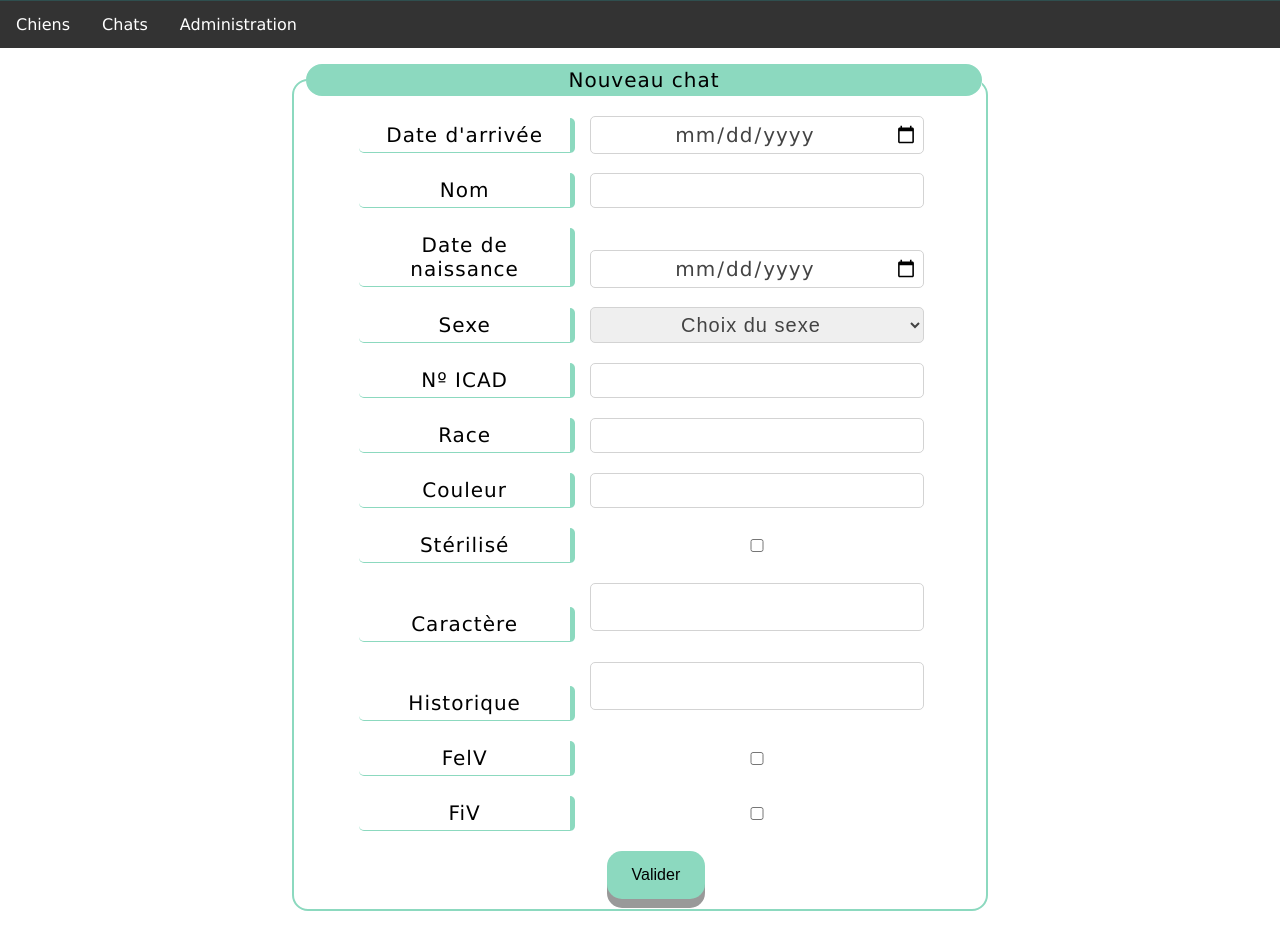
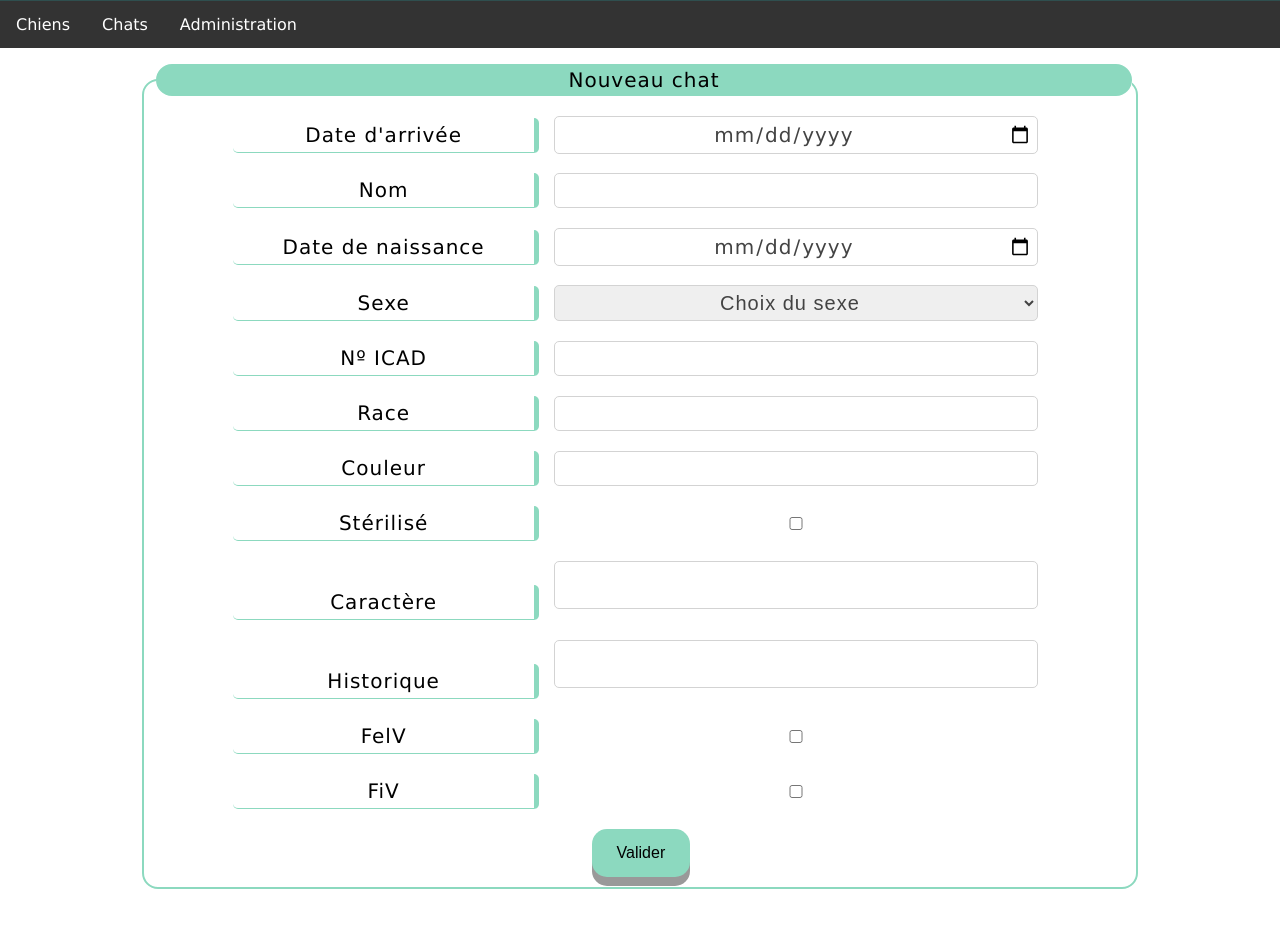
Before and after one commit to les-rescapes-du-quercy/ossaca, a Flask app: page /cats/new_cat in a window 1280 px wide. Shown: the part 492-1419 px from the top of the page. After the commit the page ends 1381 px from the top, so only its background shows below. Run offline with Flask 2, Linux system fonts and the light colour scheme; some libraries are stand-ins or nearby versions.

Commit message:
static: form: Set max-width size
Signed-off-by: Mylene Josserand <josserand.mylene@gmail.com>

```diff
--- a/static/form.css
+++ b/static/form.css
@@ -3,7 +3,7 @@ form {
   margin-top: 1em;
   margin-bottom: 1em;
   width: 80%;
-  max-width: 700px;
+  max-width: 1000px;
 }
 
 fieldset {
```
